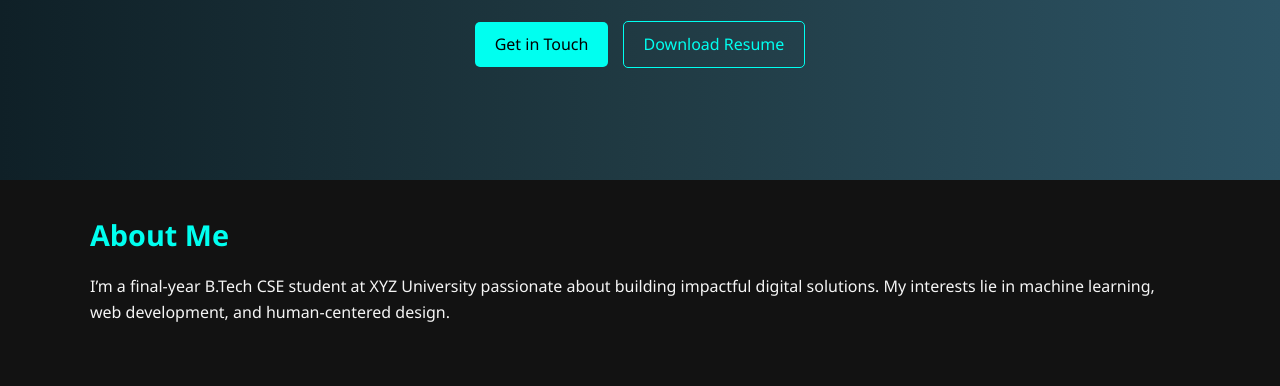
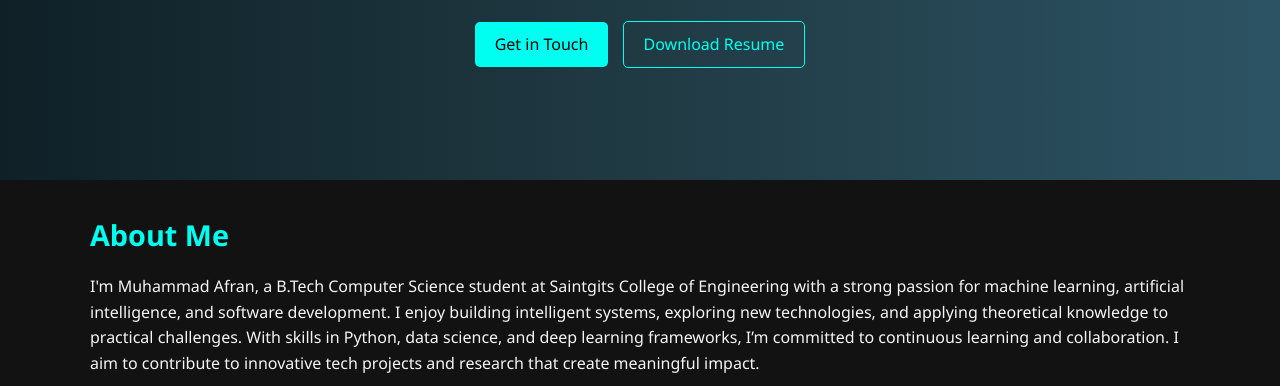
Before and after one commit to afran-263/Portfolio-web, a plain HTML site: page index.html in a window 1280 px wide. Shown: the part 409-795 px from the top of the page. Drawn offline with Linux system fonts and the light colour scheme.

Commit message:
about me

```diff
--- a/index.html
+++ b/index.html
@@ -46,7 +46,7 @@
   <section id="about">
     <div class="container">
       <h3>About Me</h3>
-      <p>I’m a final-year B.Tech CSE student at XYZ University passionate about building impactful digital solutions. My interests lie in machine learning, web development, and human-centered design.</p>
+      <p>I'm Muhammad Afran, a B.Tech Computer Science student at Saintgits College of Engineering with a strong passion for machine learning, artificial intelligence, and software development. I enjoy building intelligent systems, exploring new technologies, and applying theoretical knowledge to practical challenges. With skills in Python, data science, and deep learning frameworks, I’m committed to continuous learning and collaboration. I aim to contribute to innovative tech projects and research that create meaningful impact.</p>
     </div>
   </section>
 
```
